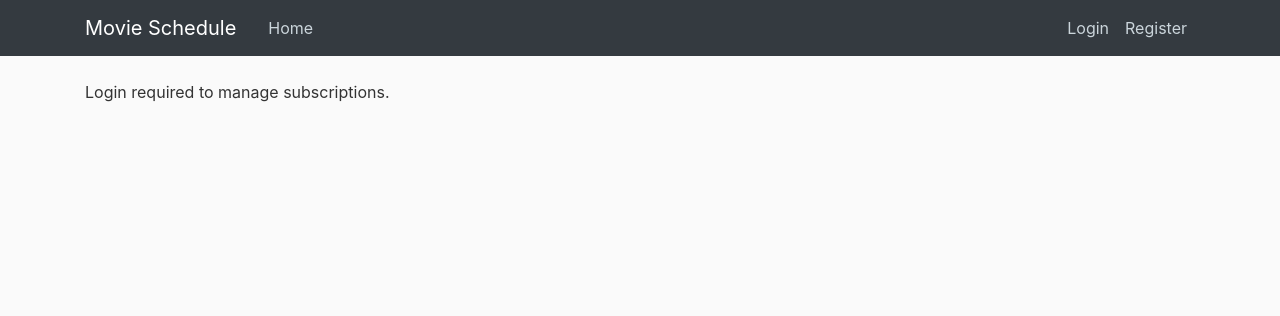
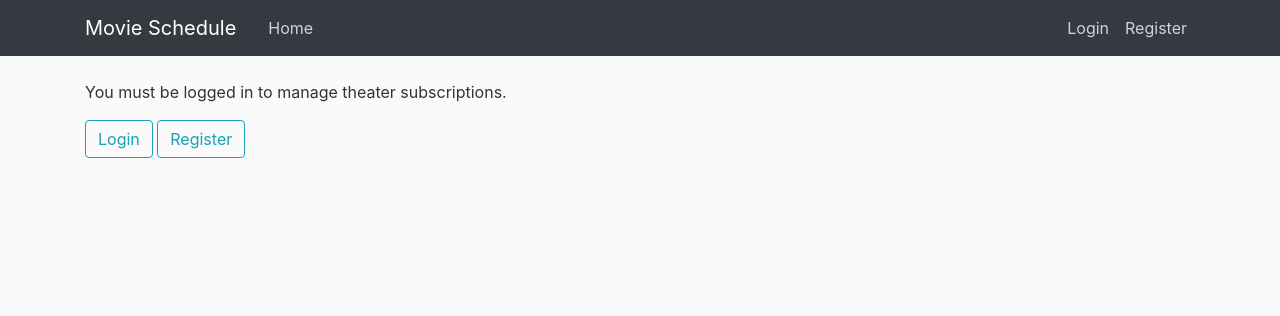
Before and after one commit to zlee1/MovieSchedule_App, a Django app: page / in a window 1280 px wide. Shown: the top 316 px of the page. Run offline with Django 5.2, Linux system fonts and the light colour scheme; some libraries are stand-ins or nearby versions.

Commit message:
added is_active field to users in api

```diff
--- a/MovieSchedule/apis/serializers.py
+++ b/MovieSchedule/apis/serializers.py
@@ -19,4 +19,4 @@ class UserSerializer(serializers.HyperlinkedModelSerializer):
 
     class Meta:
         model = User
-        fields = ('id', 'username', 'first_name', 'email')
+        fields = ('id', 'username', 'first_name', 'email', 'is_active')
--- a/MovieSchedule/subscriptions/templates/subscriptions/home.html
+++ b/MovieSchedule/subscriptions/templates/subscriptions/home.html
@@ -1,8 +1,10 @@
 {% extends 'subscriptions/base.html' %}
 {% block content %}
     {% if user.is_authenticated %}
-        <a href="{% url 'subscriptions-manage' %}" class="btn btn-outline-info">Manage Subscription</a>
+        <a href="{% url 'subscriptions-manage' %}" class="btn btn-outline-info">Manage Subscriptions</a>
     {% else %}
-        <p>Login required to manage subscriptions.</p>
+        <p>You must be logged in to manage theater subscriptions.</p>
+        <a href="{% url 'login' %}" class="btn btn-outline-info">Login</a>
+        <a href="{% url 'register' %}" class="btn btn-outline-info">Register</a>
     {% endif %}
 {% endblock content %}
```
